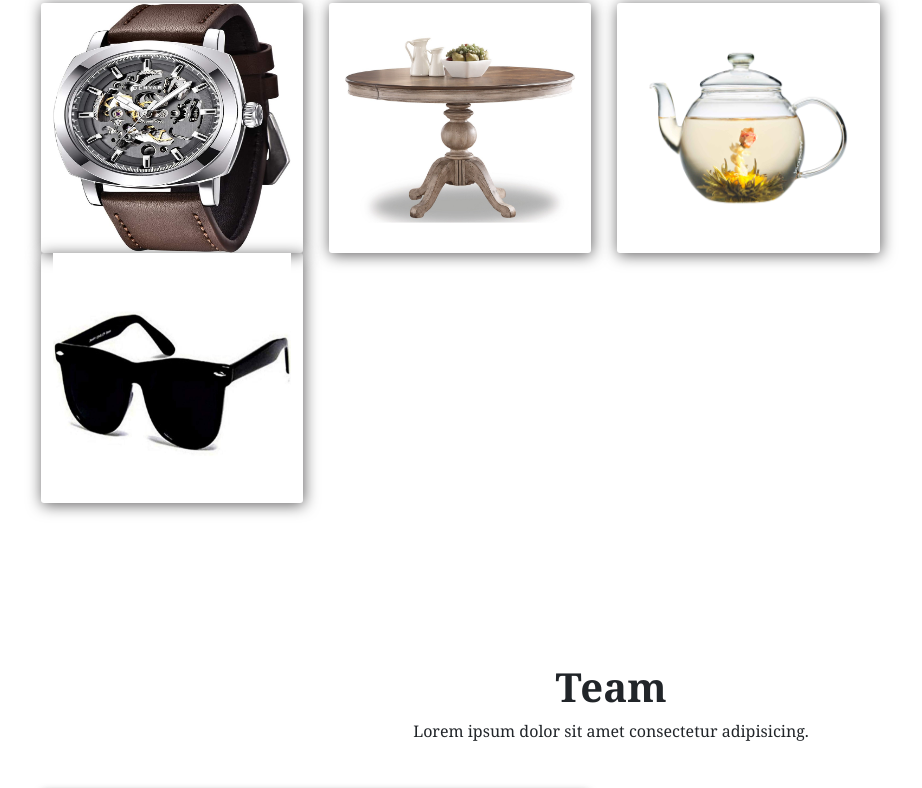
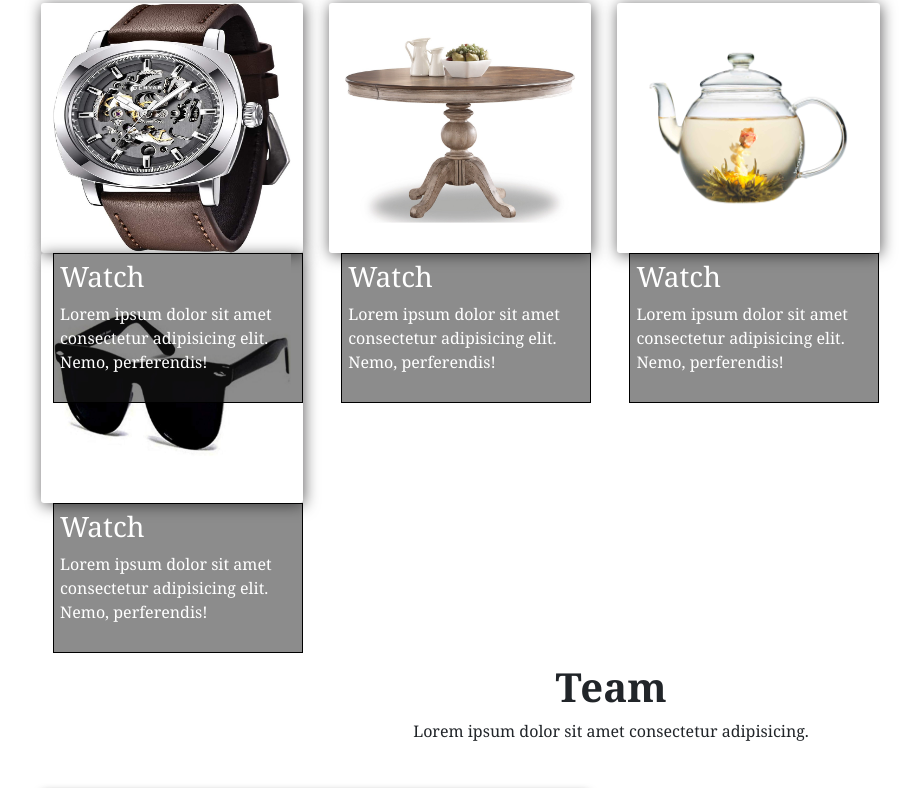
Before and after one commit to PriyaWebDesigner/Business_website, a plain HTML site: page index.html in a window 1280 px wide. Shown: the part 1993-2781 px from the top of the page, without its empty margins (29-951 px from the left). Drawn offline with nearby package versions, Linux system fonts and the light colour scheme.

Commit message:
Business Website

```diff
--- a/assets/css/style.css
+++ b/assets/css/style.css
@@ -48,13 +48,14 @@
     border: 1px solid black;
     margin-right: 26px;
     border-radius: 5px;
-    box-shadow:4px 5px 15px rgb(97, 96, 97);
+    box-shadow:0px 2px 10px rgb(97, 96, 97);
     border: none;
 }
 .custom-s:hover{
-    box-shadow: 10px 8px 7px 5px #8a8fac;
+    box-shadow: 0 14px 28px rgba(0, 0, 0, 0.25), 0 10px 10px rgba(0, 0, 0, 0.22);
     transition: all 500ms ease;
     background-color: #bac2f5;
+    transform: translate(0px, -15px);
 }
 .text-1{
     text-align: center;
@@ -85,6 +86,7 @@
     border-radius: 3px;
     box-shadow:1px 2px 15px rgb(97, 96, 97);
     border: none;
+    overflow: hidden;
 }
 .custom-i{
     height: 250px;
@@ -92,6 +94,18 @@
     background-repeat: no-repeat;
     background-size: cover;
     background-position: center;
+}
+.intro{
+    height: 150px;
+    width: 250px;
+    padding: 6px;
+    margin-right: 26px;
+    border: 1px solid black;
+    box-sizing: border-box;
+    position: absolute;
+    background: rgba(27, 27, 27, .5);
+    color: white;
+
 }
 .work-section{
     margin-bottom: 10rem;
@@ -107,6 +121,11 @@
     border-radius: 3px;
     box-shadow:1px 2px 8px rgb(97, 96, 97);
     border: none;
+}
+.custom-s2:hover{
+    box-shadow: 0 14px 28px rgba(0, 0, 0, 0.25), 0 10px 10px rgba(0, 0, 0, 0.22);
+    transition: all 500ms ease;
+    transform: translate(0px, -10px);
 }
 .team-section{
     margin-bottom: 10rem;
--- a/index.html
+++ b/index.html
@@ -164,18 +164,34 @@
       <div class="row">
         <div class="col-lg-3 col-md-6 col-sm-12 custom-s1">
           <img src="assets/images/img1.jpg" alt="" class="custom-i">
+          <div class="intro">
+            <h3>Watch</h3>
+            <p>Lorem <span>ipsum</span> dolor sit amet consectetur adipisicing elit. Nemo, perferendis!</p>
+          </div>
         </div>
 
         <div class="col-lg-3 col-md-6 col-sm-12 custom-s1">
           <img src="assets/images/img2.jpg" alt="" class="custom-i">
+          <div class="intro">
+            <h3>Watch</h3>
+            <p>Lorem <span>ipsum</span> dolor sit amet consectetur adipisicing elit. Nemo, perferendis!</p>
+          </div>
         </div>
 
         <div class="col-lg-3 col-md-6 col-sm-12 custom-s1">
           <img src="assets/images/img3.jpg" alt="" class="custom-i">
+          <div class="intro">
+            <h3>Watch</h3>
+            <p>Lorem <span>ipsum</span> dolor sit amet consectetur adipisicing elit. Nemo, perferendis!</p>
+          </div>
         </div>
 
         <div class="col-lg-3 col-md-6 col-sm-12 custom-s1">
           <img src="assets/images/img4.jpg" alt="" class="custom-i">
+          <div class="intro">
+            <h3>Watch</h3>
+            <p>Lorem <span>ipsum</span> dolor sit amet consectetur adipisicing elit. Nemo, perferendis!</p>
+          </div>
         </div>
       </div>
     </div>
```
